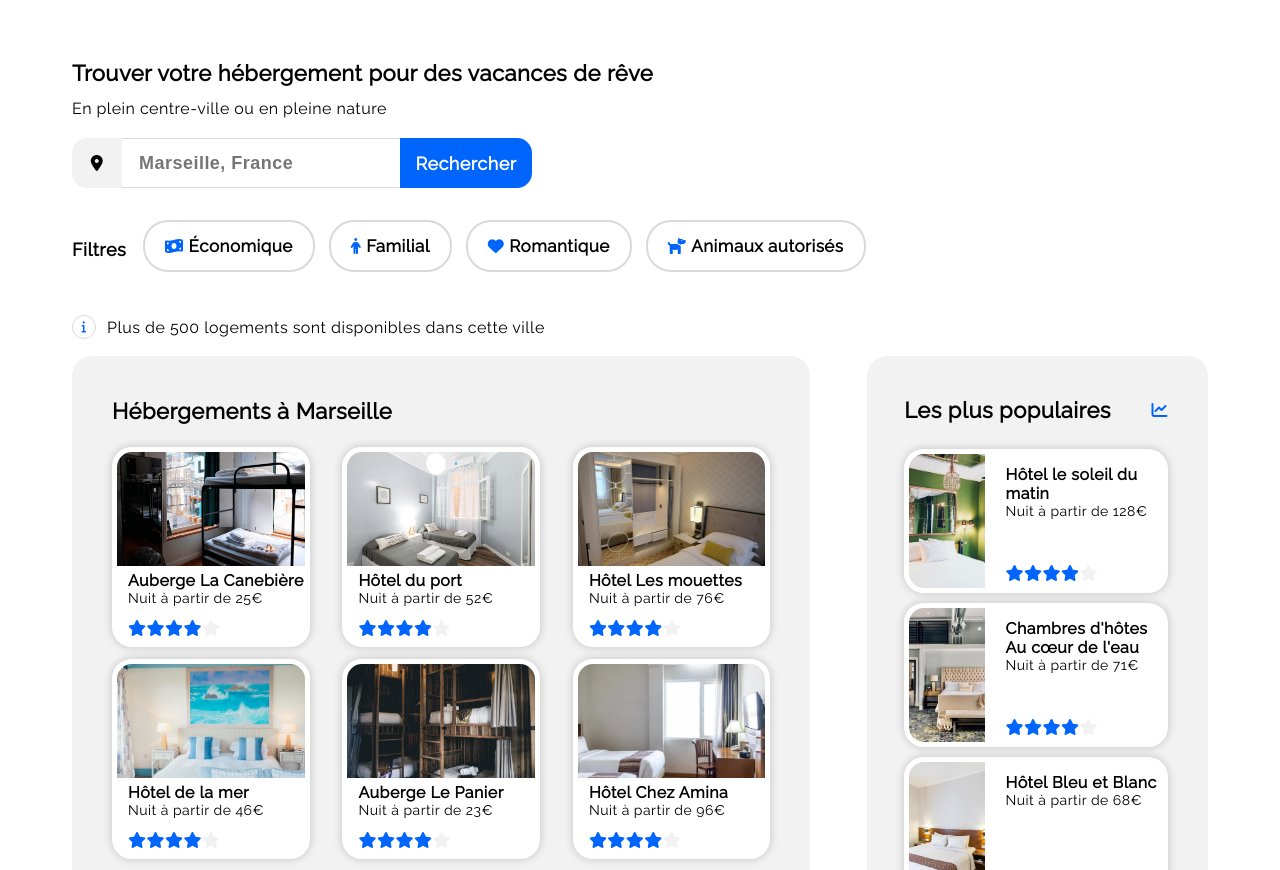
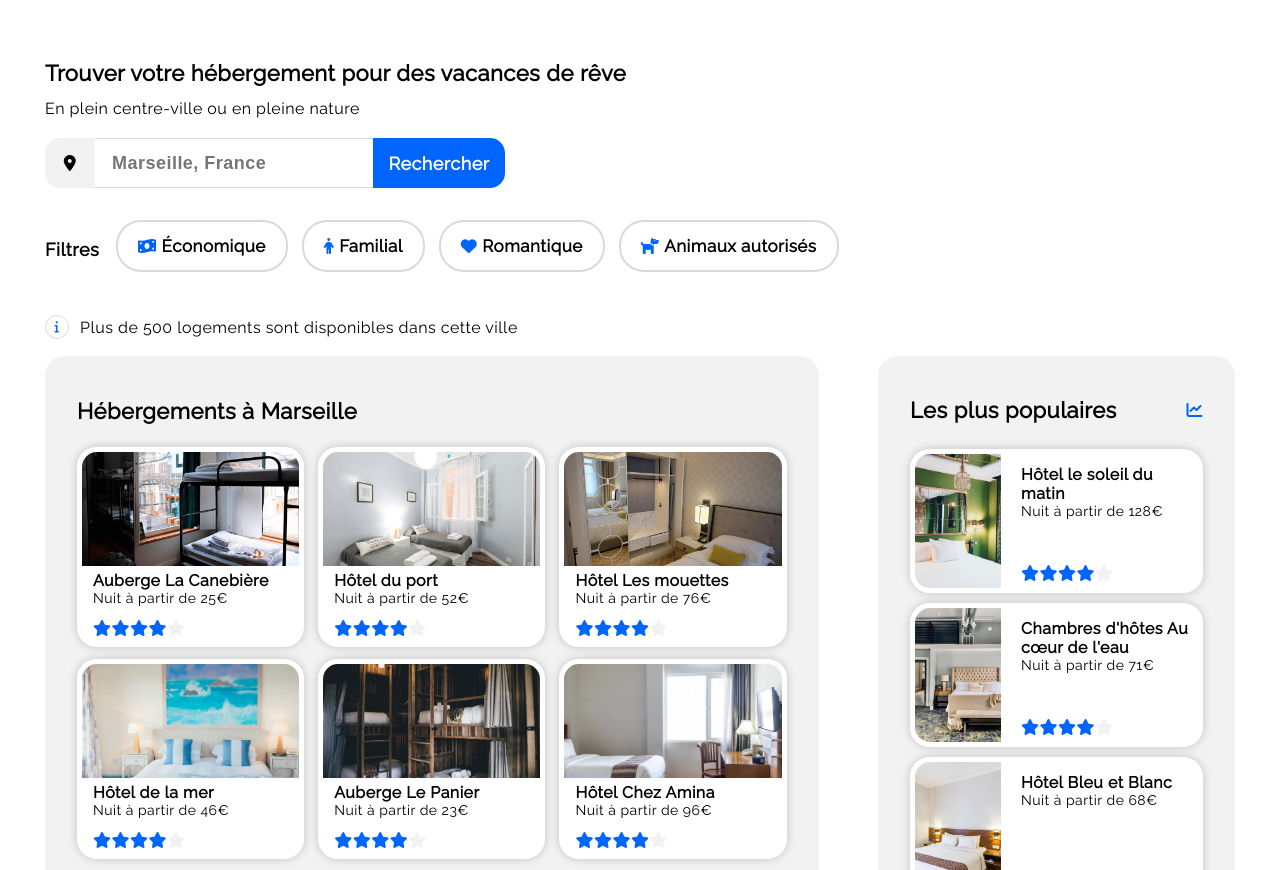
Before and after one commit to BlackSheepsTV/Projet-2-Html, a plain HTML site: page index.html in a window 1280 px wide. Shown: the part 70-940 px from the top of the page. Drawn offline with Linux system fonts and the light colour scheme.

Commit message:
ajust css section padding

```diff
--- a/css/style.css
+++ b/css/style.css
@@ -516,7 +516,7 @@ footer {
     /* ----------- filter ----------- */
 
     .section-filter {
-        padding: 0px 72px;
+        padding: 0px 45px;
     }
 
     .filtered-wrapper {
@@ -545,12 +545,12 @@ footer {
 
     .section-accommodation {
         flex-direction: column-reverse;
-        padding: 0px 72px 70px;
+        padding: 0px 45px 70px;
     }
 
     .accommodation-wrapper {
         margin-bottom: 53px;
-        padding: 42px 40px 46px 40px;
+        padding: 42px 32px 46px;
         border-radius: 20px;
         background-color: var(--color-grey);
     }
@@ -566,7 +566,7 @@ footer {
     }
 
     .accommodation-wrapper a {
-        width: 30%;
+        width: 32%;
     }
 
     .accommodation-wrapper .title-18{
@@ -578,7 +578,7 @@ footer {
     /* ----------- most popular ----------- */
 
     .most-popular-wrapper {
-        padding: 34px 40px 48px;
+        padding: 34px 22px 48px;
         border-radius: 20px;
     }
 
@@ -588,13 +588,13 @@ footer {
     }
 
     .cards-sponsored-wrapper a{
-        width: 31%;
+        width: 32%;
     }
 
     /* ----------- activities ----------- */
 
     .section-activities {
-        padding: 0px 72px 69px;
+        padding: 0px 45px 69px;
     }
 
     .section-activities h2 {
@@ -613,7 +613,7 @@ footer {
     /* ----------- FOOTER ----------- */
 
     footer {
-        padding: 0px 72px;
+        padding: 0px 45px;
     }
 
     .footer-links-wrapper {
@@ -652,7 +652,7 @@ footer {
 
     .most-popular-wrapper {
         width: 30%;
-        padding: 41px 40px 34px 37px;
+        padding: 41px 32px 34px;
     }
 
     .cards-sponsored-wrapper {
```
